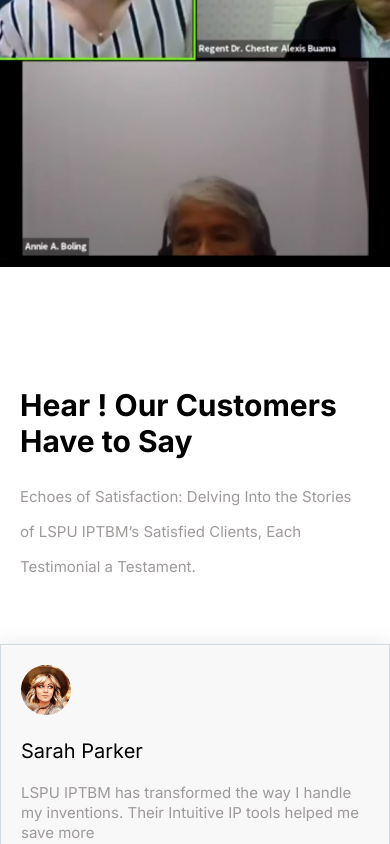
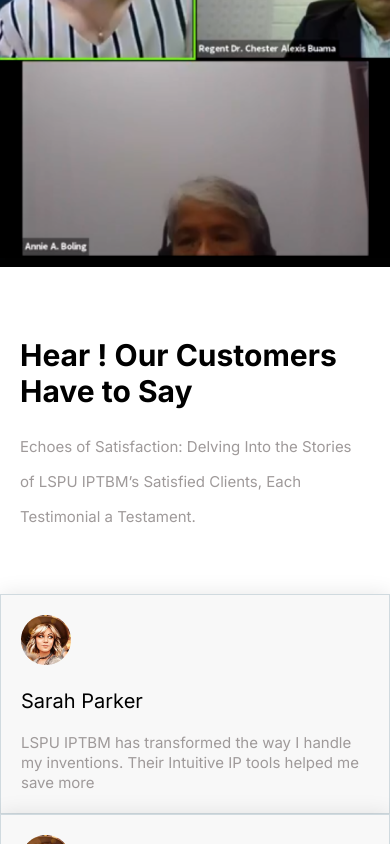
Before and after one commit to progchris00/LSPU-IPTBM-RTMS, a React (Vite) app: page / in a window 390 px wide. Shown: the part 3823-4667 px from the top of the page. Built offline with nearby package versions, Linux system fonts and the light colour scheme.

Commit message:
fix: adjust border bottom of testimony for mobile version

```diff
--- a/src/index.css
+++ b/src/index.css
@@ -866,7 +866,9 @@ nav > ul > li > a {
   #hero,
   #support,
   #text-carousel,
-  #empower {
+  #empower,
+  #better,
+  #testimony {
     margin-bottom: 50px;
   }
 
```
